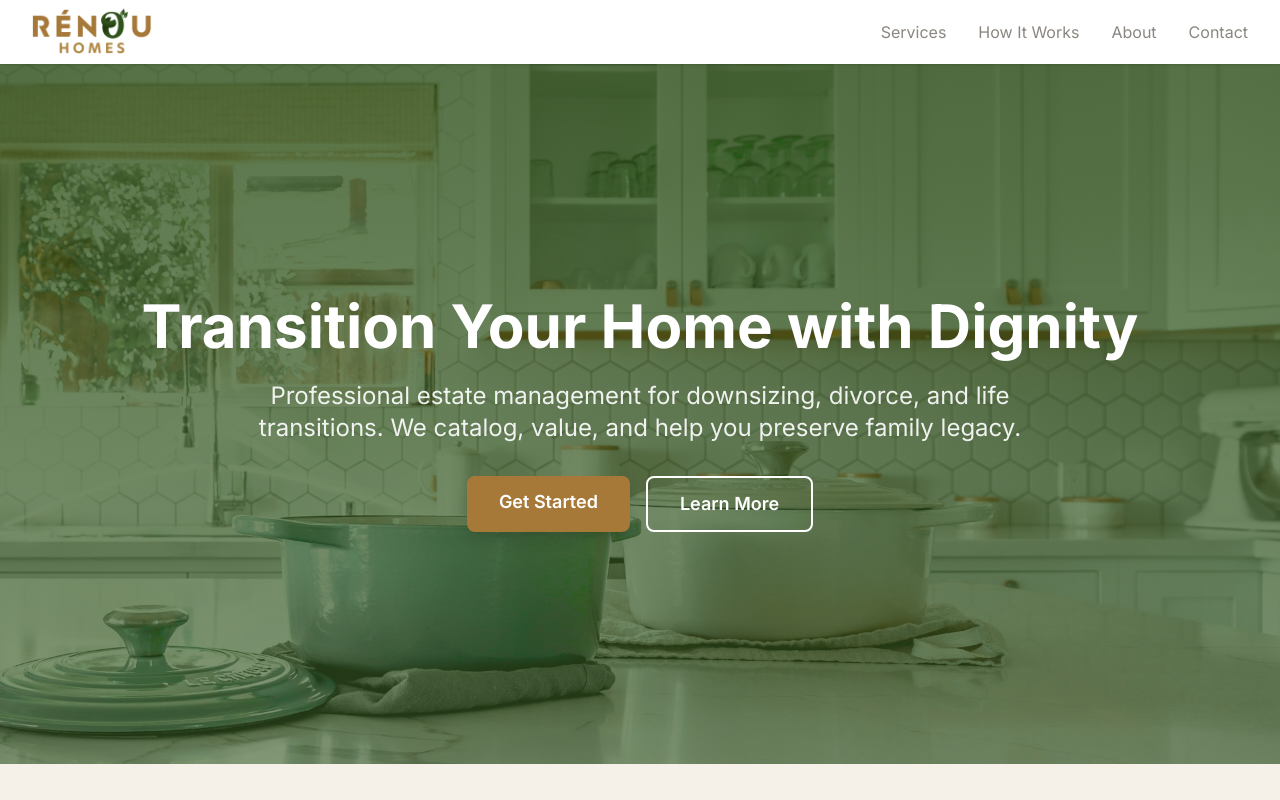
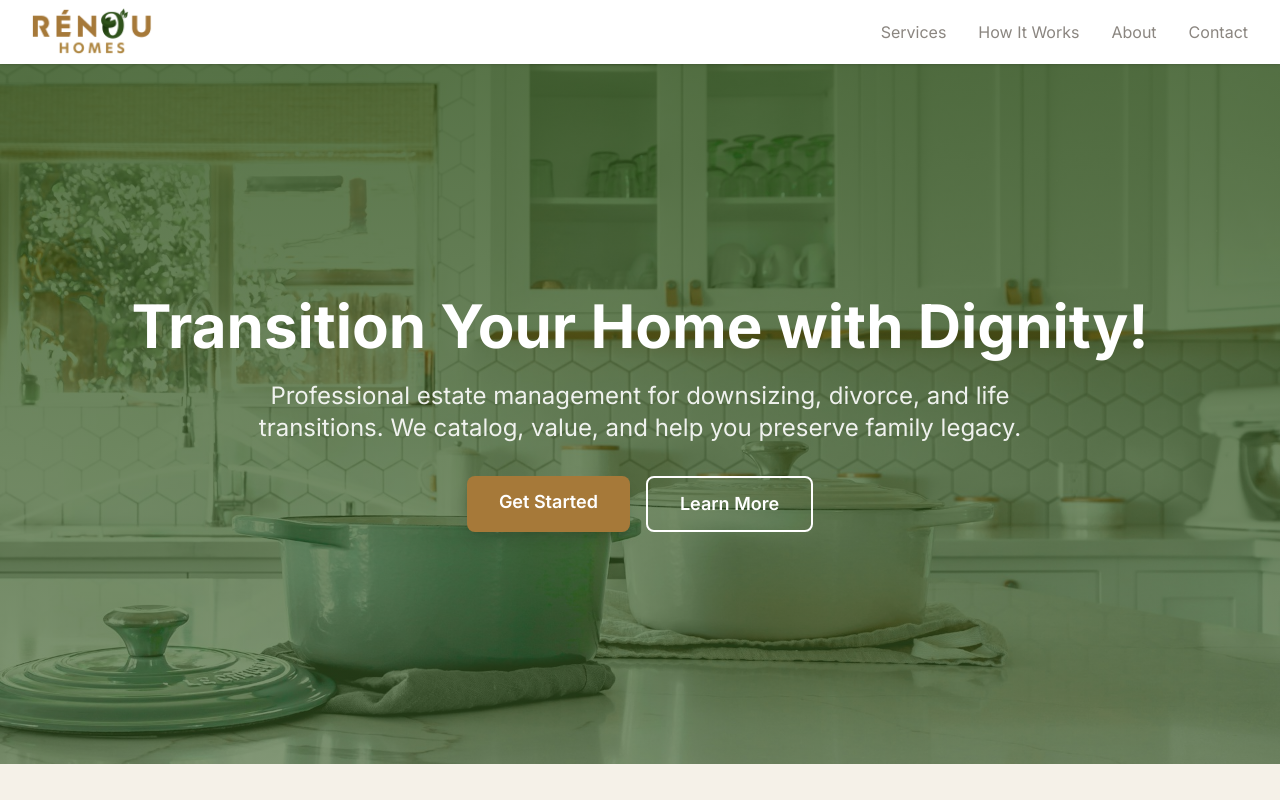
Before and after one commit to Happy-Hippopotam-us/renou, a Next.js app: page / in a window 1280 px wide. Shown: the top 800 px of the page. Built offline with nearby package versions, Linux system fonts and the light colour scheme.

Commit message:
test deploy

```diff
--- a/app/page.tsx
+++ b/app/page.tsx
@@ -16,7 +16,7 @@ export default function Home() {
         <div className="relative max-w-7xl mx-auto px-4 sm:px-6 lg:px-8 h-full flex items-center">
           <div className="text-center w-full">
             <h1 className="text-renou-forest text-4xl md:text-6xl font-bold text-white mb-6">
-              Transition Your Home with Dignity
+              Transition Your Home with Dignity!
             </h1>
             <p className="text-xl md:text-2xl text-white/90 mb-8 max-w-3xl mx-auto">
               Professional estate management for downsizing, divorce, and life transitions.
```
